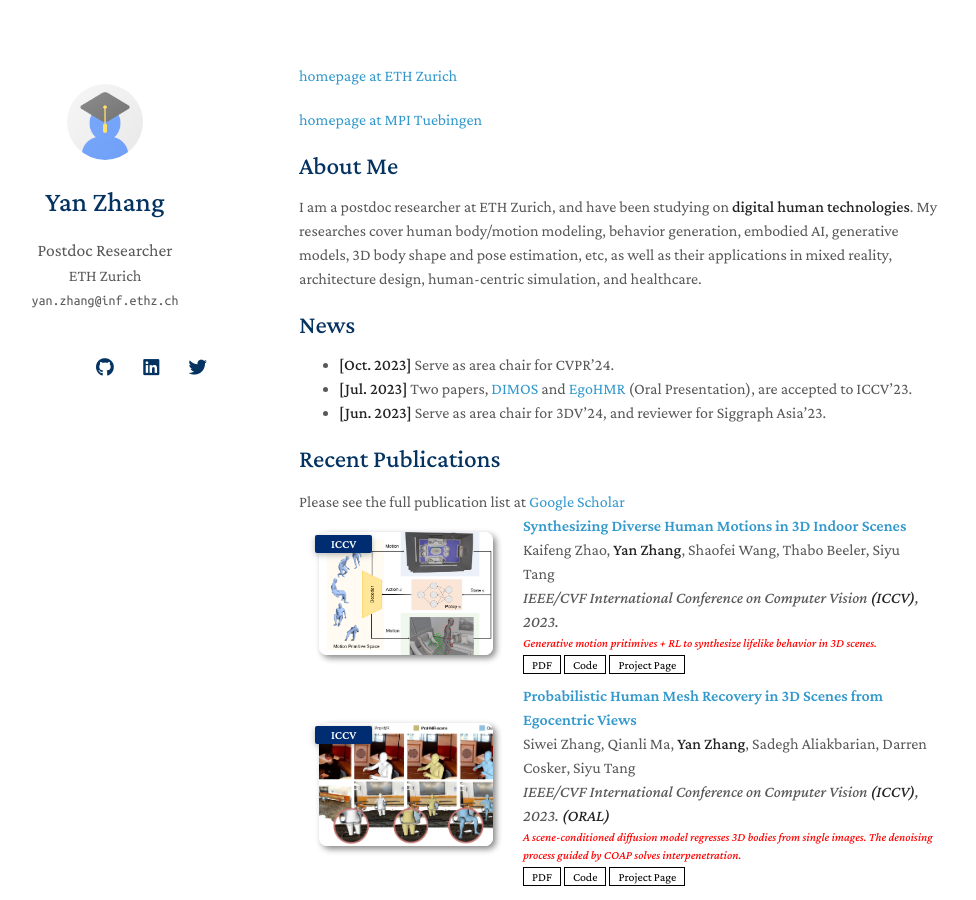
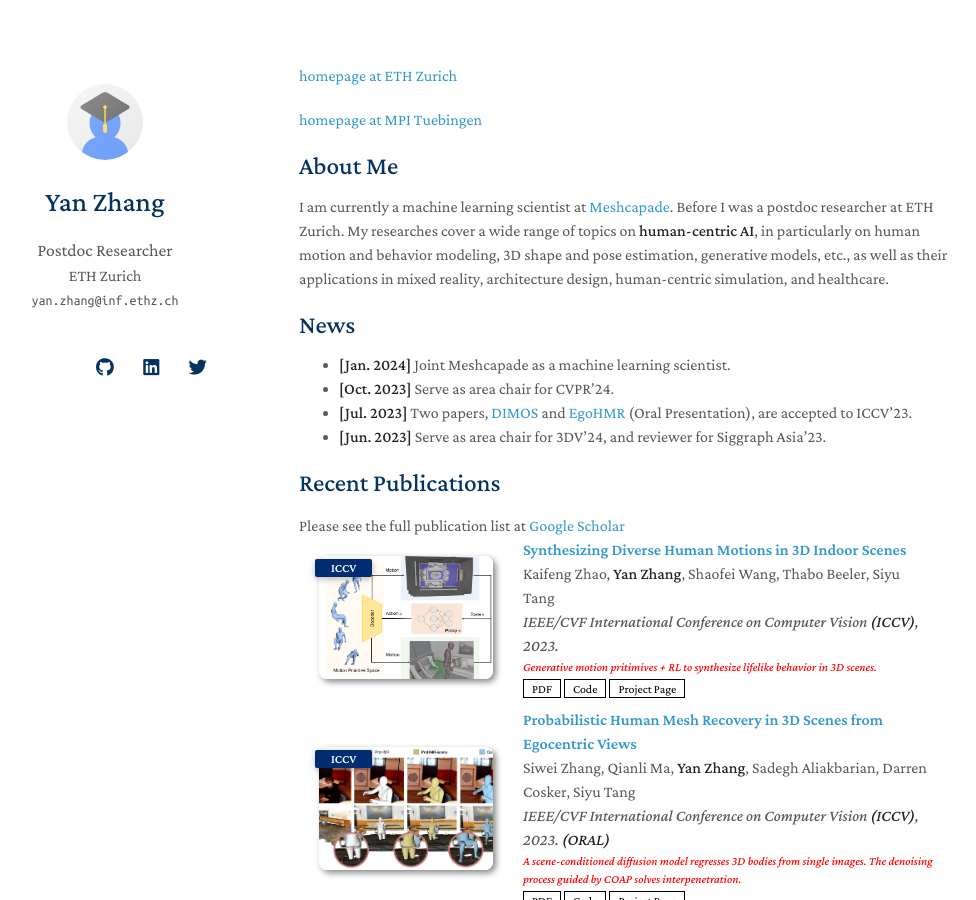
Before and after one commit to yz-cnsdqz/yz-cnsdqz.github.io, a Jekyll site: the page built from index.md, in a window 1280 px wide and 900 px high. Shown: the whole window, without its empty margins (171-1147 px from the left). Built offline with Jekyll 4.4.1, drawn with Linux system fonts in a browser that asks for light colours; nearby versions of some CDN libraries; a style sheet for code colours, icons or effects is not loaded.

Commit message:
update news

```diff
--- a/index.md
+++ b/index.md
@@ -9,9 +9,8 @@ layout: homepage
 
 
 ## About Me
-
-I am a postdoc researcher at ETH Zurich, and have been studying on **digital human technologies**. My researches cover human body/motion modeling, behavior generation, embodied AI, generative models, 3D body shape and pose estimation, etc, as well as their applications in mixed reality, architecture design, human-centric simulation, and healthcare.
-
+I am currently a machine learning scientist at [Meshcapade](https://meshcapade.com/). Before I was a postdoc researcher at ETH Zurich.
+My researches cover a wide range of topics on **human-centric AI**, in particularly on human motion and behavior modeling, 3D shape and pose estimation, generative models, etc., as well as their applications in mixed reality, architecture design, human-centric simulation, and healthcare.
 
 
 <!-- ## Research Experiences and Interests
@@ -23,6 +22,7 @@ I am a postdoc researcher at ETH Zurich, and have been studying on **digital hum
 
 
 ## News
+- **[Jan. 2024]** Joint Meshcapade as a machine learning scientist.
 - **[Oct. 2023]** Serve as area chair for CVPR'24.
 - **[Jul. 2023]** Two papers, [DIMOS](https://zkf1997.github.io/DIMOS/) and [EgoHMR](https://sanweiliti.github.io/egohmr/egohmr.html) (Oral Presentation), are accepted to ICCV'23.
 - **[Jun. 2023]** Serve as area chair for 3DV'24, and reviewer for Siggraph Asia'23.
```
